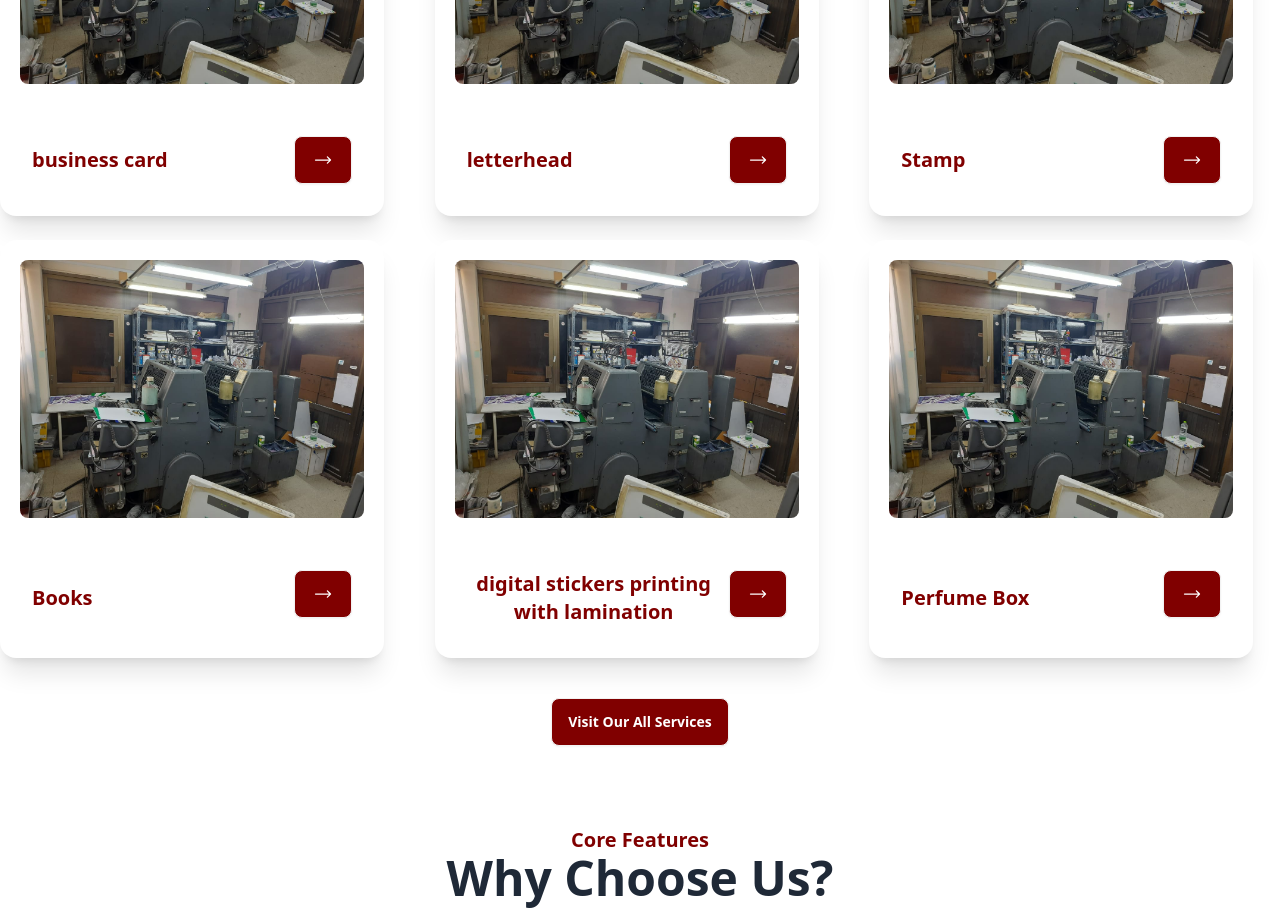
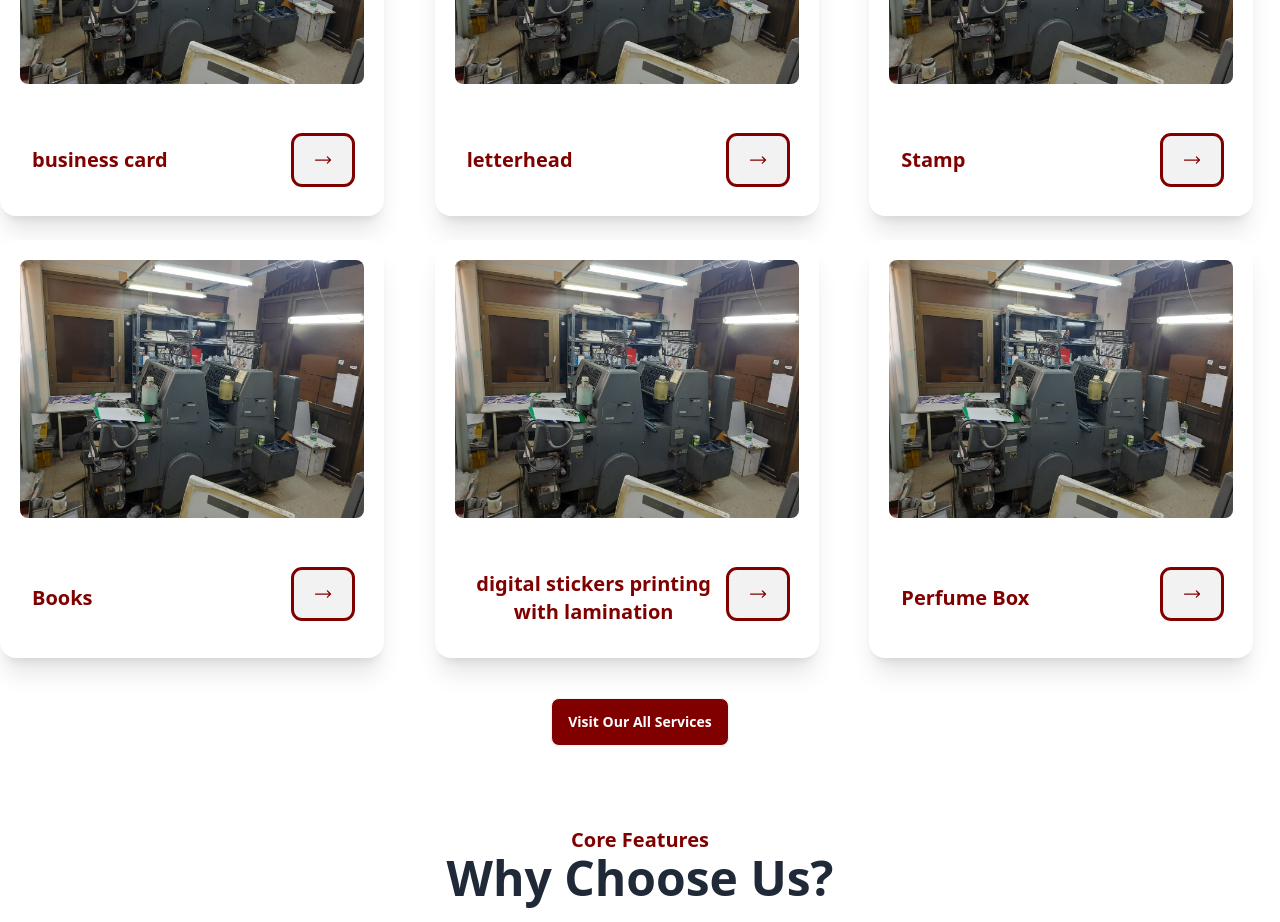
Before and after one commit to asib11/printing-press, a React (Vite) app: page / in a window 1280 px wide. Shown: the part 2180-3102 px from the top of the page. Built offline with nearby package versions, Linux system fonts and the light colour scheme.

Commit message:
add outline btn

```diff
--- a/src/components/ServiceOverView/ServiceOverView.jsx
+++ b/src/components/ServiceOverView/ServiceOverView.jsx
@@ -19,7 +19,7 @@ const ServiceOverView = () => {
                         <h2 className="card-title text-[#800000]">business card</h2>
                         <div className="card-actions">
                             <Link to='/services'>
-                                <button className="btn bg-[#800000] text-white"><ArrowLongRightIcon className="h-5 w-6 text-white" /></button>
+                                <button className="btn outline outline-[#800000] text-[#800000]"><ArrowLongRightIcon className="h-5 w-6" /></button>
                             </Link>
                         </div>
                     </div>
@@ -32,7 +32,7 @@ const ServiceOverView = () => {
                         <h2 className="card-title text-[#800000]">letterhead</h2>
                         <div className="card-actions">
                             <Link to='/services'>
-                                <button className="btn bg-[#800000] text-white"><ArrowLongRightIcon className="h-5 w-6 text-white" /></button>
+                                <button className="btn outline outline-[#800000] text-[#800000]"><ArrowLongRightIcon className="h-5 w-6" /></button>
                             </Link>
                         </div>
                     </div>
@@ -45,7 +45,7 @@ const ServiceOverView = () => {
                         <h2 className="card-title text-[#800000]">Stamp</h2>
                         <div className="card-actions">
                             <Link to='/services'>
-                                <button className="btn bg-[#800000] text-white"><ArrowLongRightIcon className="h-5 w-6 text-white" /></button>
+                                <button className="btn outline outline-[#800000] text-[#800000]"><ArrowLongRightIcon className="h-5 w-6" /></button>
                             </Link>
                         </div>
                     </div>
@@ -58,7 +58,7 @@ const ServiceOverView = () => {
                         <h2 className="card-title text-[#800000]">Books</h2>
                         <div className="card-actions">
                             <Link to='/services'>
-                                <button className="btn bg-[#800000] text-white"><ArrowLongRightIcon className="h-5 w-6 text-white" /></button>
+                                <button className="btn outline outline-[#800000] text-[#800000]"><ArrowLongRightIcon className="h-5 w-6" /></button>
                             </Link>
                         </div>
                     </div>
@@ -71,7 +71,7 @@ const ServiceOverView = () => {
                         <h2 className="card-title text-[#800000]">digital stickers printing with lamination</h2>
                         <div className="card-actions">
                             <Link to='/services'>
-                                <button className="btn bg-[#800000] text-white"><ArrowLongRightIcon className="h-5 w-6 text-white" /></button>
+                                <button className="btn outline outline-[#800000] text-[#800000]"><ArrowLongRightIcon className="h-5 w-6" /></button>
                             </Link>
                         </div>
                     </div>
@@ -84,7 +84,7 @@ const ServiceOverView = () => {
                         <h2 className="card-title text-[#800000]">Perfume Box</h2>
                         <div className="card-actions">
                             <Link to='/services'>
-                                <button className="btn bg-[#800000] text-white"><ArrowLongRightIcon className="h-5 w-6 text-white" /></button>
+                                <button className="btn outline outline-[#800000] text-[#800000]"><ArrowLongRightIcon className="h-5 w-6" /></button>
                             </Link>
                         </div>
                     </div>
```
